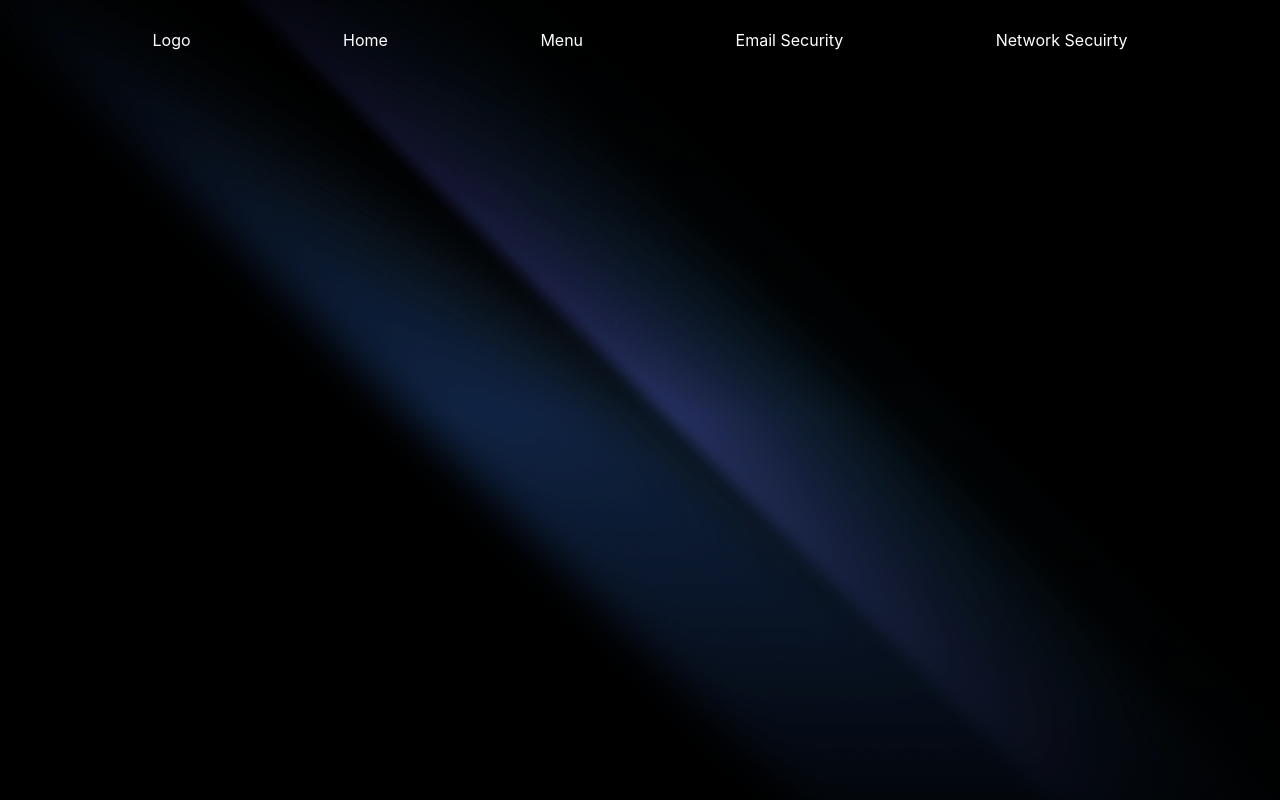
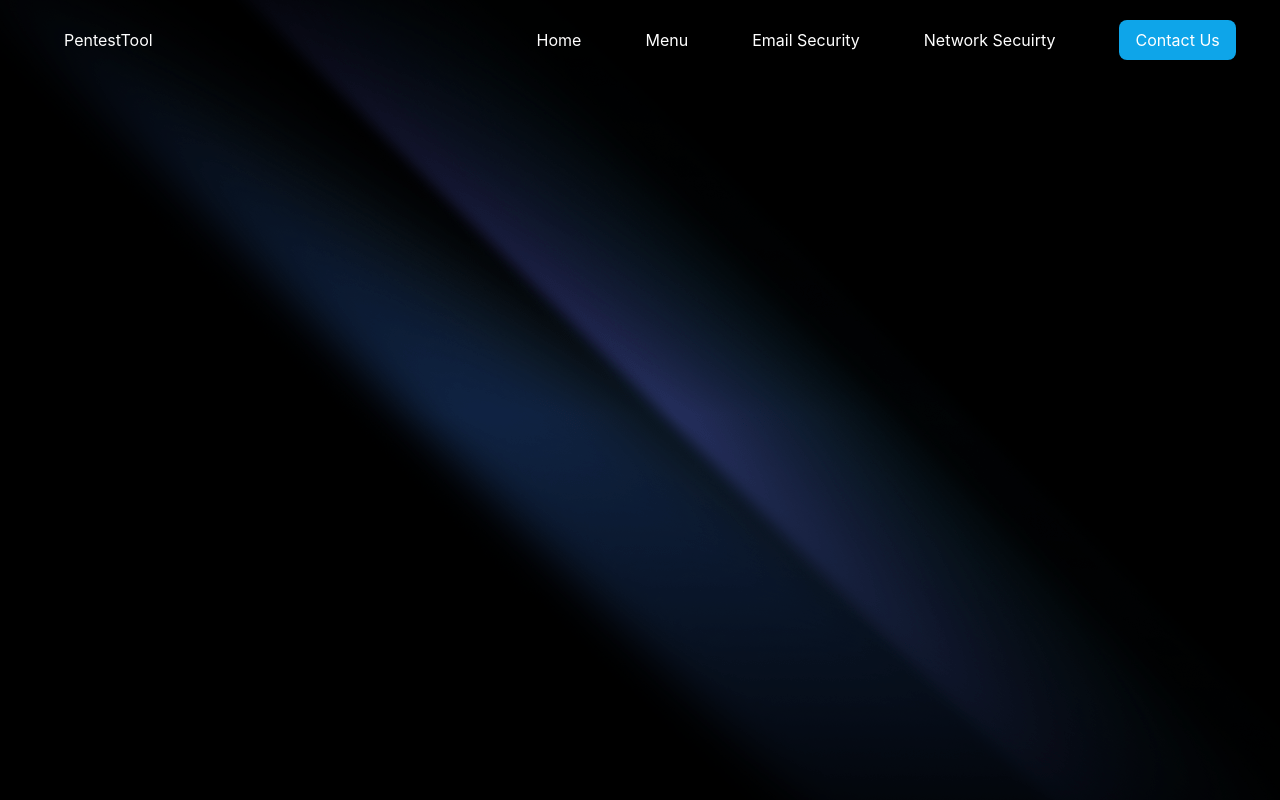
Before and after one commit to Mhmd-S/FrontendIntern, a React (Vite) app: page / in a window 1280 px wide. Built offline with nearby package versions, Linux system fonts and the light colour scheme.

Commit message:
Modified the header

```diff
--- a/src/components/common/LoadingBar.jsx
+++ b/src/components/common/LoadingBar.jsx
@@ -4,11 +4,15 @@ const LoadingBar = ({ percentage }) => {
 
   return (
     <div className='w-3/4 h-[10px] bg-[#385682] rounded-lg'>
-            <div className={`relative w-[${percentage}] h-full bg-[#5297FF] rounded-lg`}>
-                <div className='absolute right-0 shadow-[0px_0px_35px_30px_#5297FF2e]'>
-                </div>
-            </div>
+
+      <div className={`relative w-[${percentage}] h-full bg-[#5297FF] rounded-lg`}>
+
+        <div className='absolute right-0 shadow-[0px_0px_35px_30px_#5297FF2e]'>
         </div>
+
+      </div>
+
+    </div>
   )
 }
 
--- a/src/components/common/LoadingProccess.jsx
+++ b/src/components/common/LoadingProccess.jsx
@@ -5,7 +5,7 @@ const LoadingProccess = ({ percentage }) => {
   return (
     <div className='w-full h-3/4 flex flex-col justify-evenly items-center'>
         <h1 className='text-3xl'>
-            Scanning Email
+            Scanning in progress...
         </h1>
         <LoadingBar percentage={percentage}/>
         <h3 className='text-2xl text-[#C7DDFF]'>
--- a/src/pages/Root.jsx
+++ b/src/pages/Root.jsx
@@ -4,9 +4,9 @@ const Root = () => {
   return (
     <div className="w-screen h-screen bg-[black] grid grid-cols-1 grid-rows-[10%_90%] inset-0 bg-[url(/overlay.a588a288.webp)] bg-center">
 
-        <ul className="w-full h-full flex flex-row justify-evenly items-center">
-            <li>
-                Logo
+        <ul className="w-full h-full flex flex-row items-center [&>*]:pl-16 [&>*]:hover:pointer">
+            <li className="pr-80">
+                PentestTool
             </li>
 
             <li>
@@ -28,6 +28,15 @@ const Root = () => {
                     Network Secuirty
                 </Link>
             </li>
+
+            <li>
+                <Link to='data-security'>
+                    <div className='`w-full p-2 px-4 text-center bg-[#0EA5E9] text-white rounded-lg'>
+                        Contact Us
+                    </div>
+                </Link>
+            </li>
+
         </ul>
 
         <div className="w-full h-full">
```
